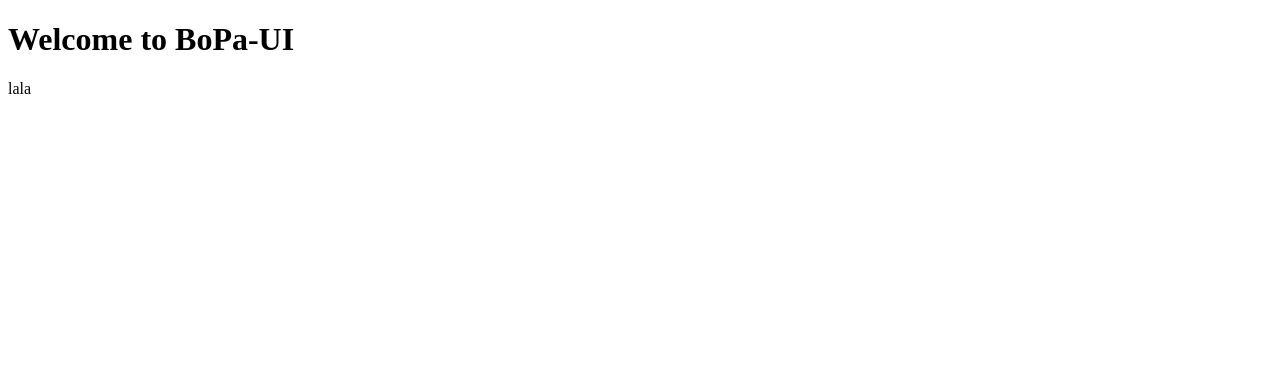
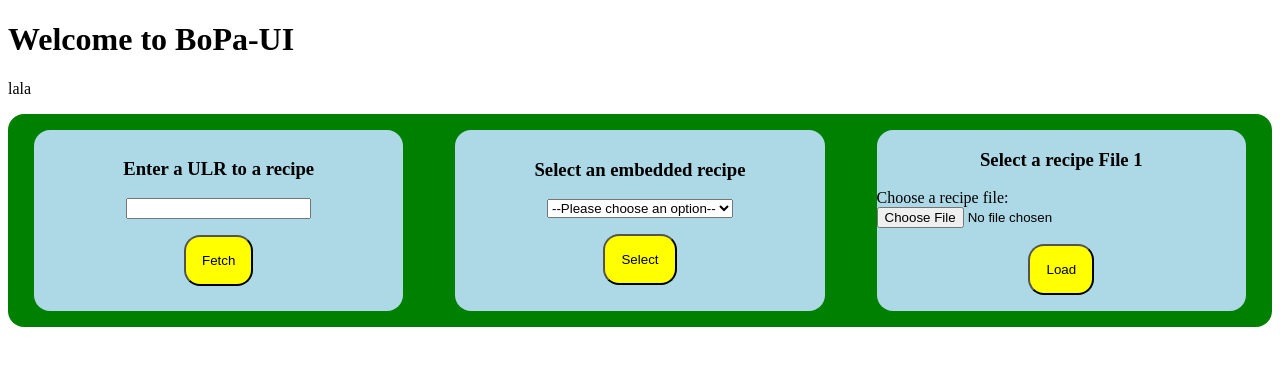
Before and after one commit to charlyoleg2/bopa_mono, a SvelteKit app in the folder pkg/bopa-ui/: page / in a window 1280 px wide. Shown: the top 366 px of the page. Built offline with nearby package versions, Linux system fonts and the light colour scheme.

Commit message:
start ChooseRecipe

```diff
--- /dev/null
+++ b/pkg/bopa-ui/src/lib/ChooseRecipe.svelte
@@ -0,0 +1,63 @@
+<script lang="ts">
+	const aaa = 1;
+</script>
+
+<section>
+	<article>
+		<h3>Enter a ULR to a recipe</h3>
+		<input type="url" />
+		<button>Fetch</button>
+	</article>
+	<article>
+		<h3>Select an embedded recipe</h3>
+		<select name="pets" id="pet-select">
+			<option value="">--Please choose an option--</option>
+			<option value="dog">Dog</option>
+			<option value="cat">Cat</option>
+			<option value="hamster">Hamster</option>
+			<option value="parrot">Parrot</option>
+			<option value="spider">Spider</option>
+			<option value="goldfish">Goldfish</option>
+		</select>
+		<button>Select</button>
+	</article>
+	<article>
+		<h3>Select a recipe File {aaa}</h3>
+		<label>
+			Choose a recipe file:
+			<input type="file" accept="application/json" />
+		</label>
+		<button>Load</button>
+	</article>
+</section>
+
+<style>
+	section {
+		display: flex;
+		flex-direction: row;
+		flex-wrap: nowrap;
+		justify-content: space-around;
+		align-items: strech;
+		gap: 2rem;
+		margin: 0;
+		border-radius: 1rem;
+		padding: 1rem;
+		background-color: green;
+	}
+	section > article {
+		flex-basis: 30%;
+		display: flex;
+		flex-direction: column;
+		justify-content: center;
+		align-items: center;
+		border-radius: 1rem;
+		background-color: lightblue;
+	}
+	section > article > button {
+		display: block;
+		margin: 1rem;
+		border-radius: 1rem;
+		padding: 1rem;
+		background-color: yellow;
+	}
+</style>
--- a/pkg/bopa-ui/src/lib/index.ts
+++ b/pkg/bopa-ui/src/lib/index.ts
@@ -1 +1,5 @@
 // place files you want to import through the `#lib` alias in this folder.
+
+import ChooseRecipe from './ChooseRecipe.svelte';
+
+export { ChooseRecipe };
--- a/pkg/bopa-ui/src/routes/+page.svelte
+++ b/pkg/bopa-ui/src/routes/+page.svelte
@@ -1,2 +1,7 @@
+<script lang="ts">
+	import { ChooseRecipe } from '#lib/index.js';
+</script>
+
 <h1>Welcome to BoPa-UI</h1>
 <p>lala</p>
+<ChooseRecipe />
```
